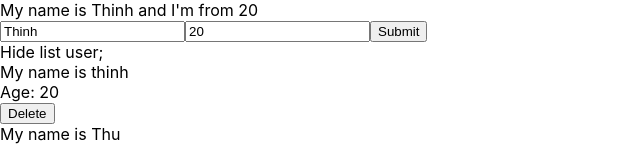
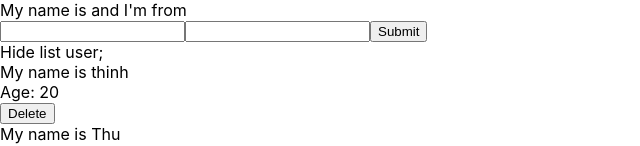
Before and after one commit to sjsjsmsmsj/test-demo-react, a React (Create React App) app: page / in a window 1280 px wide. Shown: the top 146 px of the page, without its empty margins (0-640 px from the left). Built offline with nearby package versions, Linux system fonts and the light colour scheme.

Commit message:
change class to function

```diff
--- a/src/components/AddUserInfor.js
+++ b/src/components/AddUserInfor.js
@@ -1,65 +1,127 @@
-import React from "react";
+import React, { useState } from "react";
 
-class AddUserInfor extends React.Component {
-        state = {
-        name: 'Thinh',
-        address: 'Binh dinh',
-        age: 20
-    };
 
-    handleClick = (event) => {
+// class AddUserInfor extends React.Component {
+//         state = {
+//         name: 'Thinh',
+//         address: 'Binh dinh',
+//         age: 20
+//     };
+
+//     handleClick = (event) => {
+//         // console.log("Random: ", Math.floor(Math.random() * 100 + 1))
+//         this.setState({
+//             name: "Lam gia thinh",
+//             age: Math.floor(Math.random() * 100 + 1)
+//         })
+//     }
+
+//     handleOnMoreOver(event) {
+//         // console.log(event.pageX)
+//     }
+
+//     handleOnChangeInput = (event) => {
+//         console.log(event, event.target.value)
+//         this.setState({
+//             name: event.target.value
+//         })
+//     }
+
+//     handleOnSubmit = (event) => {
+//         event.preventDefault();
+//         this.props.handleAddUser({
+//             id: Math.floor((Math.random() * 100) + 1) + 'random',
+//             name: this.state.name,
+//             age: this.state.age
+//         })
+//     }
+
+//     handleOnChangeAge = (event) => {
+//         this.setState({
+//             age: event.target.value
+//         })
+//     }
+
+//     render() {
+//         return (
+//             <div>
+//                 My name is {this.state.name} and I'm from {this.state.age}
+//                 {/* <button onMouseOver={this.handleOnMoreOver}>Hover me</button> */}
+//                 <form onSubmit={(event) => this.handleOnSubmit(event)}>
+//                     <input type="text"
+//                         value= {this.state.name}
+//                     onChange={(event) => {this.handleOnChangeInput(event)}}
+//                     />
+//                                         <input type="text"
+//                         value= {this.state.age}
+//                     onChange={(event) => {this.handleOnChangeAge(event)}}
+//                     />
+//                     <button>Submit</button>
+
+//                 </form>
+//             </div>
+//         );
+//     }
+// }
+
+const AddUserInfor = (props) => {
+    const [name, setName] = useState('')
+    const [address, setAddress] = useState('Lam gia thinh')
+    const [age, setAge] = useState('')
+
+    const handleClick = (event) => {
         // console.log("Random: ", Math.floor(Math.random() * 100 + 1))
-        this.setState({
-            name: "Lam gia thinh",
-            age: Math.floor(Math.random() * 100 + 1)
-        })
+        // this.setState({
+        //     name: "Lam gia thinh",
+        //     age: Math.floor(Math.random() * 100 + 1)
+        // })
+        setName("Lam gia thinh")
+        setAge(Math.floor(Math.random() * 100) + 1)
     }
 
-    handleOnMoreOver(event) {
-        // console.log(event.pageX)
+
+
+    const handleOnChangeInput = (event) => {
+
+        setName(event.target.value)
     }
 
-    handleOnChangeInput = (event) => {
-        console.log(event, event.target.value)
-        this.setState({
-            name: event.target.value
-        })
-    }
-
-    handleOnSubmit = (event) => {
+    const handleOnSubmit = (event) => {
         event.preventDefault();
-        this.props.handleAddUser({
+        props.handleAddUser({
             id: Math.floor((Math.random() * 100) + 1) + 'random',
             name: this.state.name,
             age: this.state.age
         })
     }
 
-    handleOnChangeAge = (event) => {
-        this.setState({
-            age: event.target.value
-        })
+    const handleOnChangeAge = (event) => {
+        // this.setState({
+        //     age: event.target.value
+        // })
+        setAge(
+            event.target.value
+        )
     }
 
-    render() {
-        return (
-            <div>
-                My name is {this.state.name} and I'm from {this.state.age}
+    return (
+                    <div>
+                My name is {name} and I'm from {age}
                 {/* <button onMouseOver={this.handleOnMoreOver}>Hover me</button> */}
                 <form onSubmit={(event) => this.handleOnSubmit(event)}>
                     <input type="text"
-                        value= {this.state.name}
+                        value= {name}
                     onChange={(event) => {this.handleOnChangeInput(event)}}
                     />
                                         <input type="text"
-                        value= {this.state.age}
+                        value= {age}
                     onChange={(event) => {this.handleOnChangeAge(event)}}
                     />
                     <button>Submit</button>
 
                 </form>
             </div>
-        );
-    }
+    )
 }
+
 export default AddUserInfor;
--- a/src/components/MyComponent.js
+++ b/src/components/MyComponent.js
@@ -1,40 +1,68 @@
-import React from 'react'
+import React, { useState } from 'react'
 import AddUserInfor from './AddUserInfor';
 import DisplayInfor from './DisplayInfor'
 
-class MyComponent extends React.Component {
-    state = {
-        listUsers: [
+// class MyComponent extends React.Component {
+//     state = {
+//         listUsers: [
+//             { id: 1, name: "thinh", age: 20 },
+//             { id: 2, name: "Thu", age: 16}
+//         ]
+//     }
+//     handleAddUser = (userObject) => {
+//         this.setState({
+//             listUsers: [...this.state.listUsers, userObject]
+
+//         })
+//     }
+//     handleDeleteUser = (userObject) => {
+//         let listUsersClone = this.state.listUsers;
+//         listUsersClone = listUsersClone.filter((item) => item.id !== userObject);
+//         this.setState({
+//             listUsers: listUsersClone
+//         })
+//     }
+//     // JSX
+//     render() {
+//         return (
+//             <div>
+                // <AddUserInfor
+                // handleAddUser={this.handleAddUser}
+                // />
+                // <DisplayInfor listUsers={this.state.listUsers}
+                // handleDeleteUser = {this.handleDeleteUser}
+                // />
+//             </div>
+//         );
+//     }
+// }
+
+const MyComponent = (props) => {
+    const [listUsers, setListUsers] = useState( [
             { id: 1, name: "thinh", age: 20 },
             { id: 2, name: "Thu", age: 16}
-        ]
+        ])
+
+    const handleAddUser = (userObject) => {
+        setListUsers([...listUsers, userObject])
     }
-    handleAddUser = (userObject) => {
-        this.setState({
-            listUsers: [...this.state.listUsers, userObject]
-
-        })
+    const handleDeleteUser = (userObject) => {
+        let listUsersClone = listUsers;
+        listUsersClone = listUsersClone.filter((item) => item.id !== userObject);
+        setListUsers(listUsersClone)
     }
-    handleDeleteUser = (userObject) => {
-        let listUsersClone = this.state.listUsers;
-        listUsersClone = listUsersClone.filter((item) => item.id !== userObject);
-        this.setState({
-            listUsers: listUsersClone
-        })
-    }
-    // JSX
-    render() {
     return (
         <div>
             <AddUserInfor
-                handleAddUser={this.handleAddUser}
+                handleAddUser={handleAddUser}
                 />
-                <DisplayInfor listUsers={this.state.listUsers}
-                handleDeleteUser = {this.handleDeleteUser}
+                <DisplayInfor listUsers={listUsers}
+                handleDeleteUser = {handleDeleteUser}
                 />
         </div>
-        );
-    }
+
+
+    )
 }
 
 export default MyComponent;
```
Lines whose indentation alone changed are shown as unchanged.
